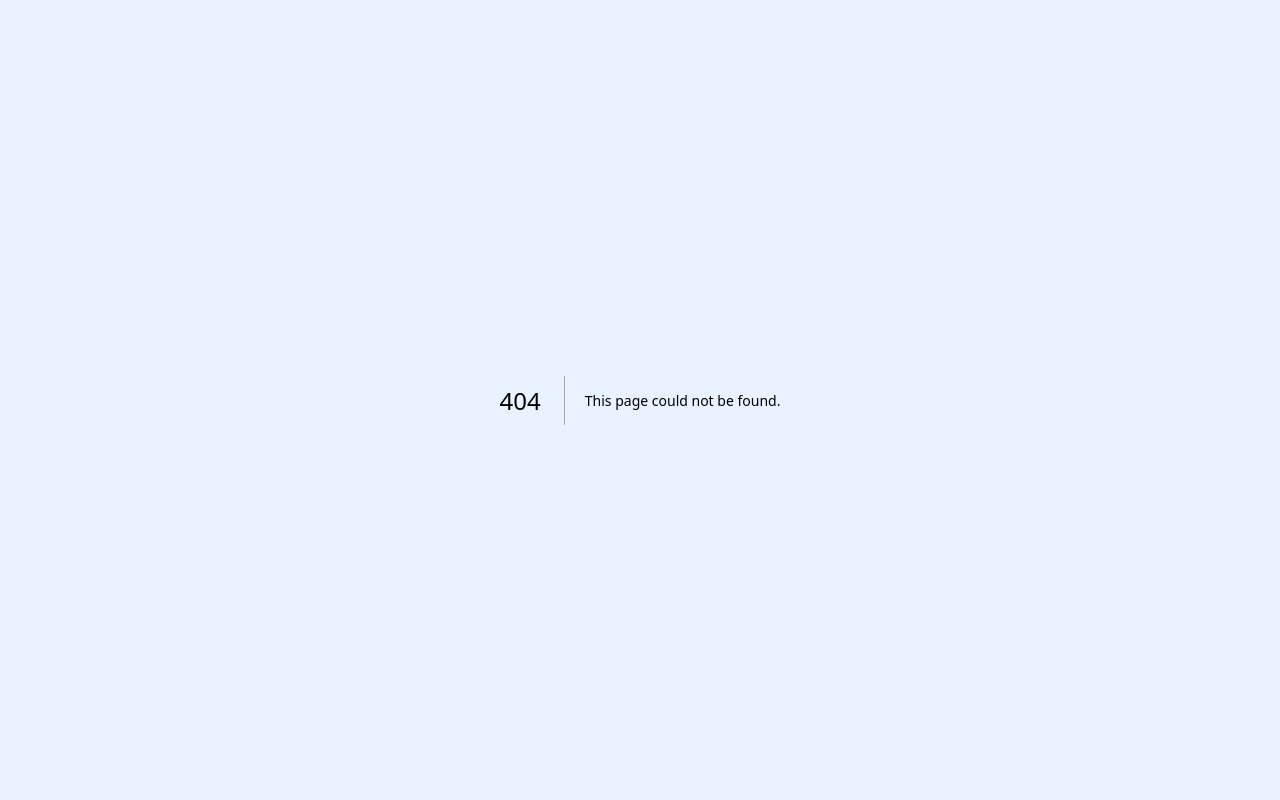
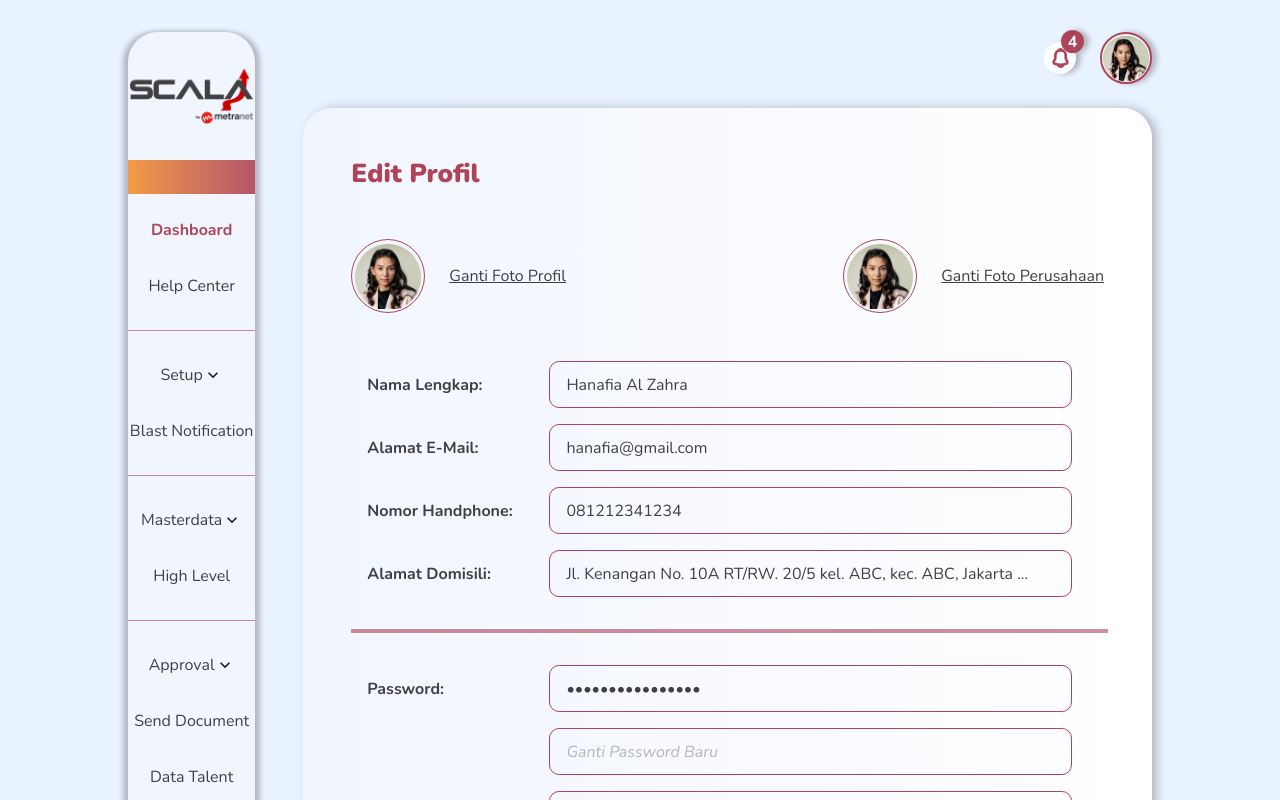
Before and after one commit to putrairawan992/hcms-admin-reworkFE, a Next.js app: page /edit-profile in a window 1280 px wide. Before the commit this address had no page. Shown: the top 800 px of the page. Built offline with nearby package versions, Linux system fonts and the light colour scheme.

Commit message:
feat/edit-profile

```diff
--- /dev/null
+++ b/src/app/edit-profile/page.js
@@ -0,0 +1,121 @@
+import { Box, Button, Divider, Flex, Input, Text } from "@chakra-ui/react";
+import SidebarLayout from "../components/sidebarLayout";
+import styles from "../styles/editprofile.module.css";
+import DummyImage from "../../../public/images/dummy-image.png";
+import Image from "next/image";
+
+const EditProfile = () => {
+  return (
+    <SidebarLayout>
+      <Box className={styles["editProfile-container"]}>
+        <Text className={styles["editProfile-title"]}>Edit Profil</Text>
+        <Flex className={styles["editProfile-change-img-container"]}>
+          <Flex className={styles["editProfile-change-img-wrapper"]}>
+            <Box className={styles["editProfile-img-wrapper"]}>
+              <Image
+                className={styles["editProfile-img"]}
+                src={DummyImage}
+                width={100}
+                height={100}
+              />
+            </Box>
+            <Text className={styles["editProfile-change-img-text"]}>
+              Ganti Foto Profil
+            </Text>
+          </Flex>
+          <Flex className={styles["editProfile-change-img-wrapper"]}>
+            <Box className={styles["editProfile-img-wrapper"]}>
+              <Image
+                className={styles["editProfile-img"]}
+                src={DummyImage}
+                width={100}
+                height={100}
+              />
+            </Box>
+            <Text className={styles["editProfile-change-img-text"]}>
+              Ganti Foto Perusahaan
+            </Text>
+          </Flex>
+        </Flex>
+        <Box className={styles["editProfile-upper-input"]}>
+          <Flex className={styles["editProfile-input-wrapper"]}>
+            <Text className={styles["editProfile-input-text"]}>
+              Nama Lengkap:
+            </Text>
+            <Input
+              className={styles["editProfile-input"]}
+              type="text"
+              defaultValue={"Hanafia Al Zahra"}
+            />
+          </Flex>
+          <Flex className={styles["editProfile-input-wrapper"]}>
+            <Text className={styles["editProfile-input-text"]}>
+              Alamat E-Mail:
+            </Text>
+            <Input
+              className={styles["editProfile-input"]}
+              type="email"
+              defaultValue={"hanafia@gmail.com"}
+            />
+          </Flex>
+          <Flex className={styles["editProfile-input-wrapper"]}>
+            <Text className={styles["editProfile-input-text"]}>
+              Nomor Handphone:
+            </Text>
+            <Input
+              className={styles["editProfile-input"]}
+              type="text"
+              defaultValue="081212341234"
+              inputMode="numeric"
+              pattern="[0-9]*"
+            />
+          </Flex>
+          <Flex className={styles["editProfile-input-wrapper"]}>
+            <Text className={styles["editProfile-input-text"]}>
+              Alamat Domisili:
+            </Text>
+            <Input
+              className={styles["editProfile-input"]}
+              type="text"
+              defaultValue={
+                "Jl. Kenangan No. 10A RT/RW. 20/5 kel. ABC, kec. ABC, Jakarta ..."
+              }
+            />
+          </Flex>
+        </Box>
+        <Divider className={styles["editProfile-divider"]} />
+        <Box className={styles["editProfile-lower-input"]}>
+          <Flex className={styles["editProfile-input-wrapper"]}>
+            <Text className={styles["editProfile-input-text"]}>Password:</Text>
+            <Input
+              className={styles["editProfile-input"]}
+              type="password"
+              defaultValue={"****************"}
+            />
+          </Flex>
+          <Flex className={styles["editProfile-input-wrapper"]}>
+            <Text className={styles["editProfile-input-text"]} />
+            <Input
+              className={styles["editProfile-input"]}
+              type="password"
+              placeholder="Ganti Password Baru"
+            />
+          </Flex>
+          <Flex className={styles["editProfile-input-wrapper"]}>
+            <Text className={styles["editProfile-input-text"]} />
+            <Input
+              className={styles["editProfile-input"]}
+              type="password"
+              placeholder="Ketik Ulang Password Baru"
+            />
+          </Flex>
+        </Box>
+        <Flex className={styles["editProfile-btn-container"]}>
+          <Button className={styles["editProfile-btn"]}>Save</Button>
+        </Flex>
+      </Box>
+    </SidebarLayout>
+  );
+};
+
+export default EditProfile;
--- a/src/app/styles/dashboard.module.css
+++ b/src/app/styles/dashboard.module.css
@@ -59,6 +59,7 @@
   width: 100%;
   justify-content: end;
   align-items: center;
+  margin-bottom: 1.5rem;
 }
 
 .notification-wrapper {
@@ -113,7 +114,7 @@
   display: flex;
   align-items: center;
   justify-content: space-between;
-  margin: 1.5rem 0 2rem;
+  margin-bottom: 2rem;
   padding: 1rem 2rem 1.3rem;
   width: 100%;
   height: 190px;
--- /dev/null
+++ b/src/app/styles/editprofile.module.css
@@ -0,0 +1,127 @@
+.editProfile-container {
+  background: linear-gradient(90deg, #f1f5fe 0%, #ffffff 98.82%);
+  box-shadow: 5px 0px 10px 0px #b3b9c5;
+  border-radius: 30px;
+  width: 100%;
+  height: 100%;
+  padding: 3rem 3rem 2rem;
+}
+
+.editProfile-title {
+  font-size: 26px;
+  font-weight: 900;
+  line-height: 35.46px;
+  text-align: left;
+  color: #ae445a;
+}
+
+.editProfile-change-img-container {
+  width: 100%;
+  align-items: center;
+  justify-content: space-between;
+  margin: 3rem 0 3rem;
+}
+
+.editProfile-change-img-wrapper {
+  align-items: center;
+}
+
+.editProfile-img-wrapper {
+  display: flex;
+  align-items: center;
+  justify-content: center;
+  width: 74px;
+  height: 74px;
+  border: 1.79px solid #ae445a;
+  border-radius: 100%;
+}
+
+.editProfile-img {
+  height: 66px;
+  width: 66px;
+  object-fit: cover;
+}
+
+.editProfile-change-img-text {
+  font-size: 16px;
+  font-weight: 300;
+  line-height: 18px;
+  text-align: left;
+  color: #404041;
+  text-decoration: underline;
+  cursor: pointer;
+  margin-left: 1.5rem;
+}
+
+.editProfile-upper-input {
+  width: 100%;
+  padding: 0 2rem 1.5rem 1rem;
+}
+
+.editProfile-input-wrapper {
+  align-items: center;
+  width: 100%;
+  margin-bottom: 1rem;
+}
+
+.editProfile-input-wrapper:last-child {
+  margin-bottom: 0;
+}
+
+.editProfile-input-text {
+  width: 250px;
+  font-size: 16px;
+  font-weight: 700;
+  line-height: 18px;
+  text-align: left;
+  color: #404041;
+}
+
+.editProfile-input {
+  font-size: 16px !important;
+  font-weight: 300;
+  line-height: 18px;
+  text-align: left;
+  color: #404041;
+  height: 47px !important;
+  border: 1px solid #ae445a !important;
+  border-radius: 10px !important;
+}
+
+.editProfile-input::placeholder {
+  font-size: 16px;
+  font-style: italic;
+  font-weight: 300;
+  line-height: 18px;
+  text-align: left;
+  color: #b6b6b6;
+}
+
+.editProfile-divider {
+  border: 2px solid #ae445a !important;
+  margin: 0.5rem 0;
+}
+
+.editProfile-lower-input {
+  width: 100%;
+  padding: 1.5rem 2rem 0 1rem;
+}
+
+.editProfile-btn-container {
+  width: 100%;
+  justify-content: flex-end;
+  margin-top: 6rem;
+}
+
+.editProfile-btn {
+  width: 101px;
+  height: 33px !important;
+  padding: 10px;
+  border-radius: 10px !important;
+  background: linear-gradient(90deg, #f39f5a 0%, #ae445a 100%) !important;
+  box-shadow: 5px 0px 5px 0px #b3b9c5;
+  font-size: 14px !important;
+  font-weight: 700 !important;
+  line-height: 18px !important;
+  color: #ffffff !important;
+}
```
